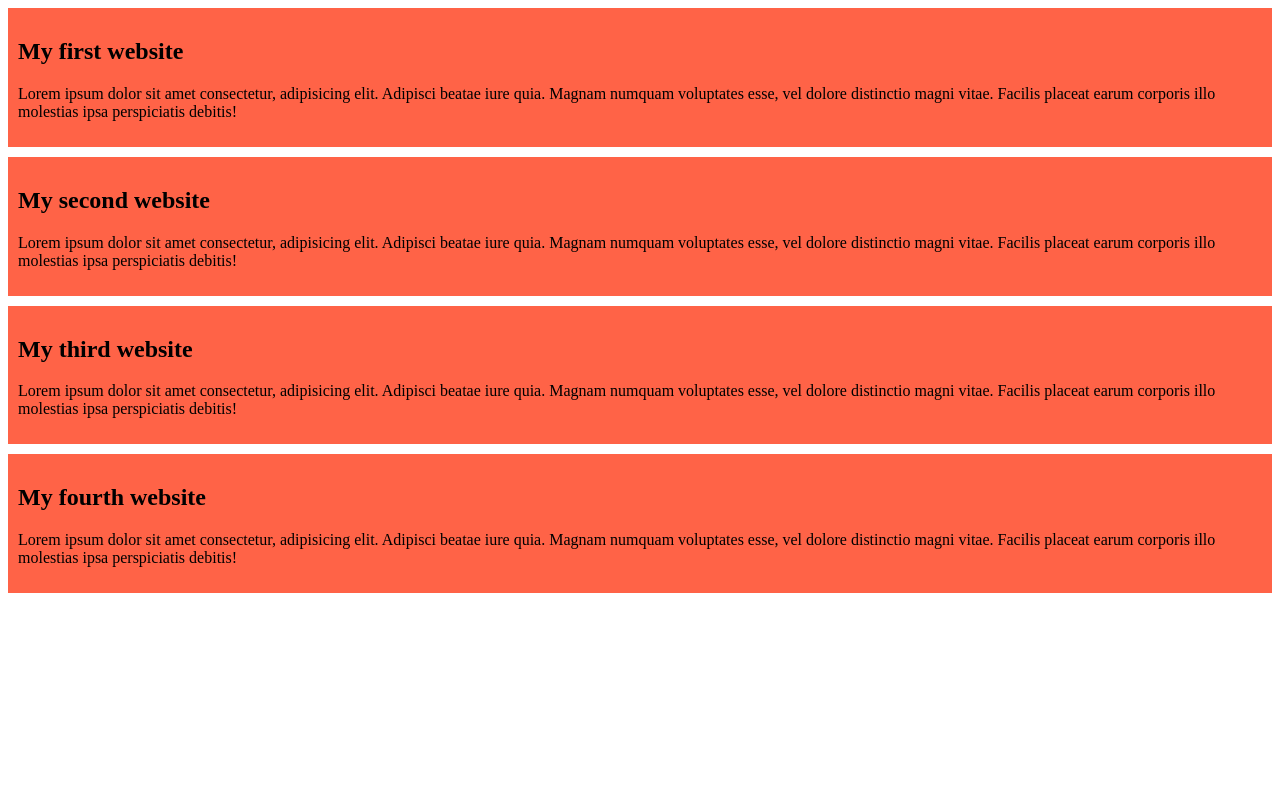
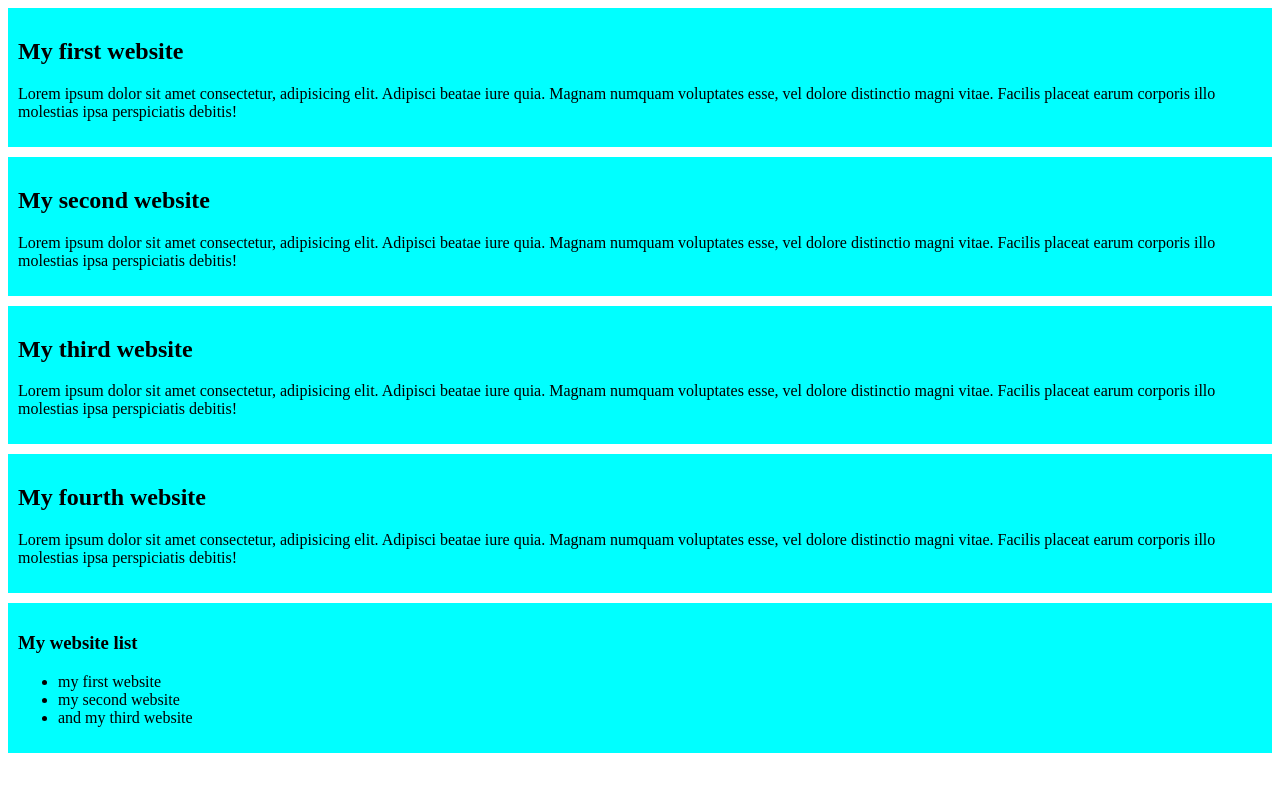
Before and after one commit to rsarker06/my-simple-repository, a plain HTML site: page index.html in a window 1280 px wide. Drawn offline with Linux system fonts and the light colour scheme.

Commit message:
my all blogs

```diff
--- a/index.html
+++ b/index.html
@@ -37,6 +37,16 @@
 
   </div>
 
+ <div>
+  <h3>My website list</h3>
+  <ul>
+    <li>my first website</li>
+    <li>my second website</li>
+    <li>and my third website</li>
+  </ul>
+
+
+ </div>
 
 
 
--- a/styles/blogs.css
+++ b/styles/blogs.css
@@ -1,6 +1,6 @@
 div{
 
-    background-color: tomato;
+    background-color: aqua;
     padding: 10px;
     margin-bottom: 10px;
 }
```
